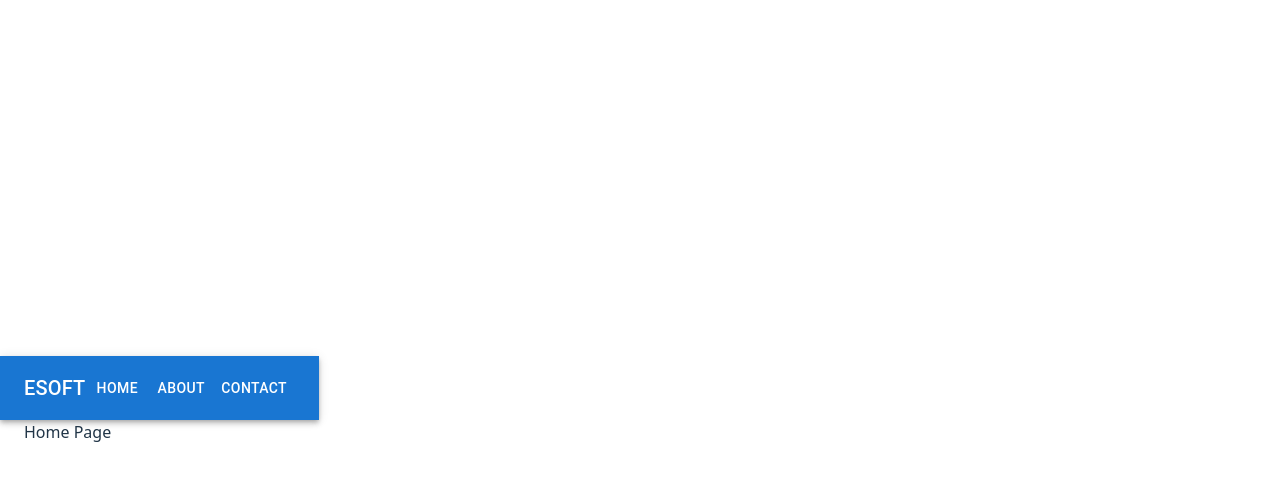
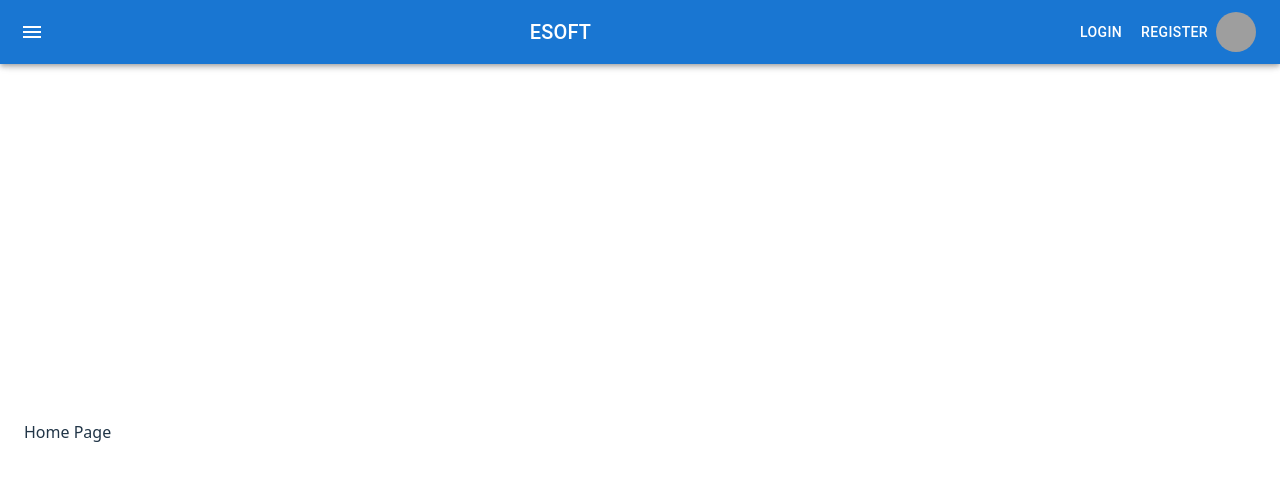
Before and after one commit to officialkasun/Smart-Campus-Management-System-ESOFT-KU-B12-GROUP-02_Frontend, a React (Vite) app in the folder v1/: page / in a window 1280 px wide. Shown: the top 480 px of the page. Built offline with nearby package versions, Linux system fonts and the light colour scheme; grey boxes are pictures that could not be loaded.

Commit message:
Designed navbar and aligned to the right position with it's componenets

```diff
--- a/v1/src/App.tsx
+++ b/v1/src/App.tsx
@@ -1,18 +1,16 @@
 import './App.css'
-import { BrowserRouter as Router, Route, Routes } from 'react-router';
+import { BrowserRouter as Router, Route, Routes } from 'react-router-dom';  // Corrected import
 import Home from './pages/Home';
 import About from './pages/About';
 import Contact from './pages/Contact';
 import { Container } from '@mui/material';
 import Navbar from './components/Navbar';
 
-
 function App() {
   return (
     <Router>
-      {/* Add Navbar component here */}
       <Navbar />
-      <Container>
+      <Container sx={{ marginTop: '64px' }}> {/* Adjust marginTop to match the height of the AppBar */}
         <Routes>
           <Route path="/" element={<Home />} />
           <Route path="/about" element={<About />} />
--- a/v1/src/components/Navbar.tsx
+++ b/v1/src/components/Navbar.tsx
@@ -1,21 +1,55 @@
-// Navbar.tsx
-import React from 'react';
-import { AppBar, Toolbar, Typography, Button } from '@mui/material';
-import { Link } from 'react-router';  // Import Link from react-router-dom for navigation
+import React, { useState } from 'react';
+import { AppBar, Toolbar, Typography, Button, IconButton, Drawer, List, ListItem, ListItemText, Avatar } from '@mui/material';
+import { Link } from 'react-router-dom';  // Corrected import
+import MenuIcon from '@mui/icons-material/Menu';
+import { Box } from '@mui/system';
 
 const Navbar: React.FC = () => {
+  const [drawerOpen, setDrawerOpen] = useState(false);
+
+  const toggleDrawer = (open: boolean) => (event: React.KeyboardEvent | React.MouseEvent) => {
+    if (event.type === 'keydown' && ((event as React.KeyboardEvent).key === 'Tab' || (event as React.KeyboardEvent).key === 'Shift')) {
+      return;
+    }
+    setDrawerOpen(open);
+  };
+
   return (
-    <AppBar position="static">
-      <Toolbar>
-        <Typography variant="h6" sx={{ flexGrow: 1 }}>
-          ESOFT
-        </Typography>
-        {/* Link components for navigation */}
-        <Button color="inherit" component={Link} to="/">Home</Button>
-        <Button color="inherit" component={Link} to="/about">About</Button>
-        <Button color="inherit" component={Link} to="/contact">Contact</Button>
-      </Toolbar>
-    </AppBar>
+    <>
+      <AppBar position="fixed">
+        <Toolbar>
+          <IconButton edge="start" color="inherit" aria-label="menu" onClick={toggleDrawer(true)}>
+            <MenuIcon />
+          </IconButton>
+          <Typography variant="h6" sx={{ flexGrow: 1, textAlign: 'center' }}>
+            ESOFT
+          </Typography>
+          <Button color="inherit" component={Link} to="/login">Login</Button>
+          <Button color="inherit" component={Link} to="/register">Register</Button>
+          <Avatar alt="User Avatar" src="/static/images/avatar/1.jpg" />
+        </Toolbar>
+      </AppBar>
+      <Drawer anchor="left" open={drawerOpen} onClose={toggleDrawer(false)}>
+        <Box
+          sx={{ width: 250 }}
+          role="presentation"
+          onClick={toggleDrawer(false)}
+          onKeyDown={toggleDrawer(false)}
+        >
+          <List>
+            <ListItem  component={Link} to="#">
+              <ListItemText primary="Link 1" />
+            </ListItem>
+            <ListItem  component={Link} to="#">
+              <ListItemText primary="Link 2" />
+            </ListItem>
+            <ListItem  component={Link} to="#">
+              <ListItemText primary="Link 3" />
+            </ListItem>
+          </List>
+        </Box>
+      </Drawer>
+    </>
   );
 };
 
```
